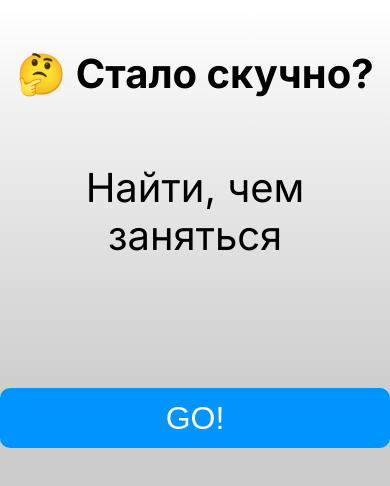
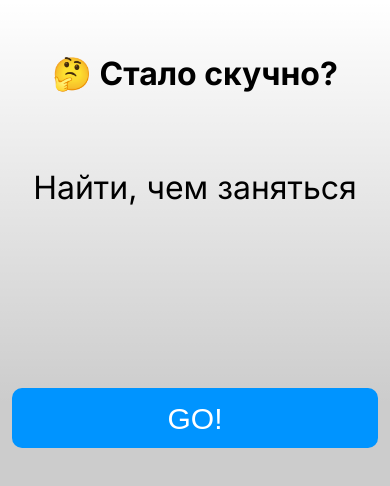
Before and after one commit to ZloyPapan/bored-app, a plain HTML site: page index.html in a window 390 px wide. Drawn offline with Linux system fonts and the light colour scheme.

Commit message:
add media

```diff
--- a/index.css
+++ b/index.css
@@ -66,6 +66,26 @@ p {
   cursor: pointer;
 }
 
+@media (max-width: 1199px) {
+    .container {
+      width: 100%;
+      padding: 0 12px;
+    }
+
+    h1 {
+      font-size: 32px;
+    }
+
+    .text {
+      font-size: 32px;
+      height: 130px;
+    }
+
+    .button {
+      font-size: 30px;
+    }
+  }
+
 @media (max-width: 767px) {
     .button {
       width: 100%;
--- a/index.js
+++ b/index.js
@@ -6,7 +6,7 @@ const textNode = document.getElementById("text");
 const buttonNode = document.getElementById("button");
 
 buttonNode.addEventListener("click", function () {
-  fetch("http://www.boredapi.com/api/activity/")
+  fetch("https://www.boredapi.com/api/activity/")
     .then((response) => response.json())
     .then((res) => {
     //   if (res.status !== "success") {
```
